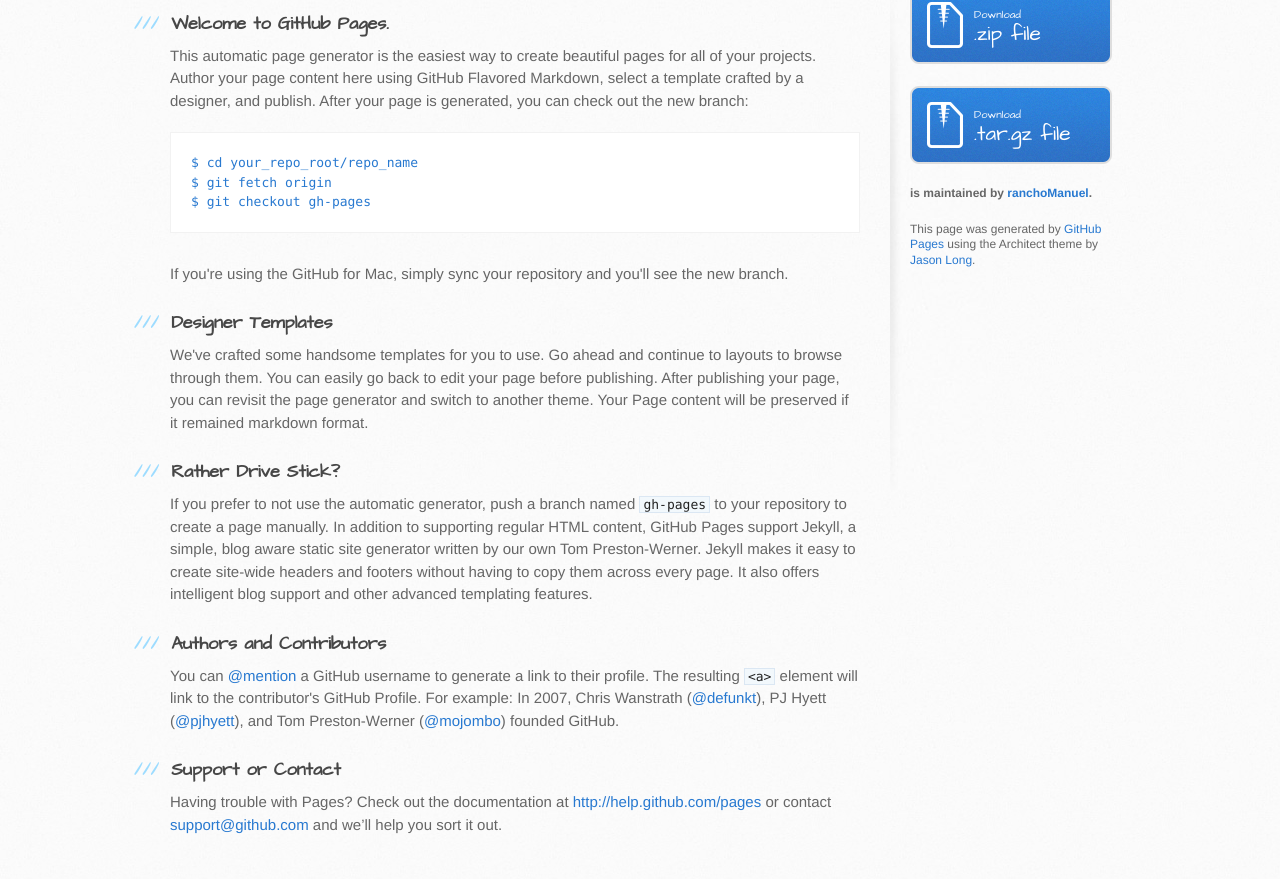
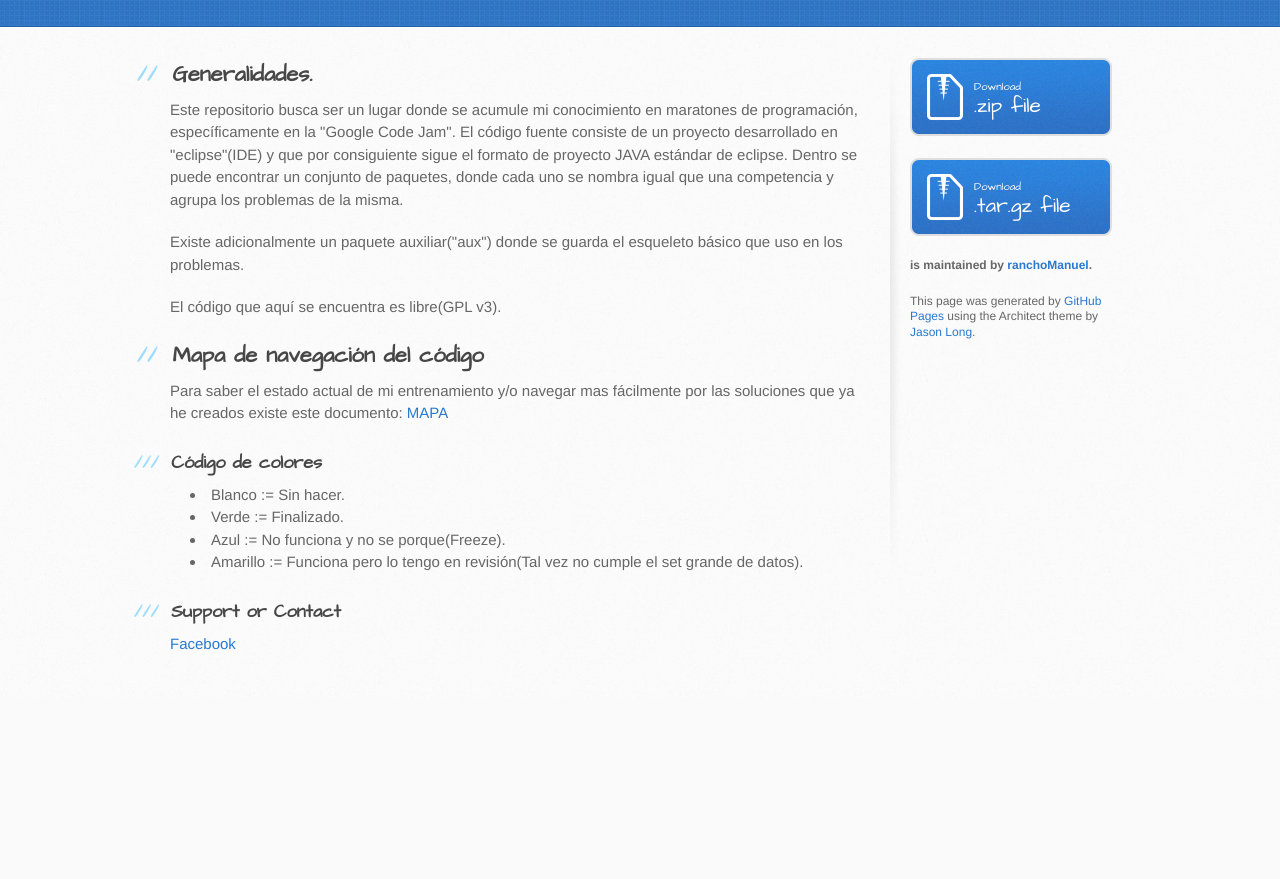
Before and after one commit to RanchoManuel/GoogleCodeJam, a plain HTML site: page index.html in a window 1280 px wide. Shown: the part 280-1159 px from the top of the page. After the commit the page ends 978 px from the top, so only its background shows below. Drawn offline with Linux system fonts and the light colour scheme.

```diff
--- a/index.html
+++ b/index.html
@@ -13,14 +13,14 @@
     <script src="//html5shiv.googlecode.com/svn/trunk/html5.js"></script>
     <![endif]-->
 
-    <title>Googlecodejam by ranchoManuel</title>
+    <title>GoogleCodeJam Training by ranchoManuel</title>
   </head>
 
   <body>
     <header>
       <div class="inner">
-        <h1>Googlecodejam</h1>
-        <h2>Problemas de entrenamiento de la Google Code Jam </h2>
+        <h1>GoogleCodeJam Training</h1>
+        <h2>Mi solución a varios problemas de la Google Code Jam.</h2>
         <a href="https://github.com/ranchoManuel/GoogleCodeJam" class="button"><small>View project on</small>GitHub</a>
       </div>
     </header>
@@ -28,37 +28,32 @@
     <div id="content-wrapper">
       <div class="inner clearfix">
         <section id="main-content">
-          <h3>
-<a name="welcome-to-github-pages" class="anchor" href="#welcome-to-github-pages"><span class="octicon octicon-link"></span></a>Welcome to GitHub Pages.</h3>
+          <h2>
+<a name="generalidades" class="anchor" href="#generalidades"><span class="octicon octicon-link"></span></a>Generalidades.</h2>
 
-<p>This automatic page generator is the easiest way to create beautiful pages for all of your projects. Author your page content here using GitHub Flavored Markdown, select a template crafted by a designer, and publish. After your page is generated, you can check out the new branch:</p>
+<p>Este repositorio busca ser un lugar donde se acumule mi conocimiento en maratones de programación, específicamente en la "Google Code Jam". El código fuente consiste de un proyecto desarrollado en "eclipse"(IDE) y que por consiguiente sigue el formato de proyecto JAVA estándar de eclipse. Dentro se puede encontrar un conjunto de paquetes, donde cada uno se nombra igual que una competencia y agrupa los problemas de la misma.</p>
 
-<pre><code>$ cd your_repo_root/repo_name
-$ git fetch origin
-$ git checkout gh-pages
-</code></pre>
+<p>Existe adicionalmente un paquete auxiliar("aux") donde se guarda el esqueleto básico que uso en los problemas.</p>
 
-<p>If you're using the GitHub for Mac, simply sync your repository and you'll see the new branch.</p>
+<p>El código que aquí se encuentra es libre(GPL v3).</p>
+
+<h2>
+<a name="mapa-de-navegaci%C3%B3n-del-c%C3%B3digo" class="anchor" href="#mapa-de-navegaci%C3%B3n-del-c%C3%B3digo"><span class="octicon octicon-link"></span></a>Mapa de navegación del código</h2>
+
+<p>Para saber el estado actual de mi entrenamiento y/o navegar mas fácilmente por las soluciones que ya he creados existe este documento: <a href="http://goo.gl/cAeh2E">MAPA</a></p>
 
 <h3>
-<a name="designer-templates" class="anchor" href="#designer-templates"><span class="octicon octicon-link"></span></a>Designer Templates</h3>
+<a name="c%C3%B3digo-de-colores" class="anchor" href="#c%C3%B3digo-de-colores"><span class="octicon octicon-link"></span></a>Código de colores</h3>
 
-<p>We've crafted some handsome templates for you to use. Go ahead and continue to layouts to browse through them. You can easily go back to edit your page before publishing. After publishing your page, you can revisit the page generator and switch to another theme. Your Page content will be preserved if it remained markdown format.</p>
-
-<h3>
-<a name="rather-drive-stick" class="anchor" href="#rather-drive-stick"><span class="octicon octicon-link"></span></a>Rather Drive Stick?</h3>
-
-<p>If you prefer to not use the automatic generator, push a branch named <code>gh-pages</code> to your repository to create a page manually. In addition to supporting regular HTML content, GitHub Pages support Jekyll, a simple, blog aware static site generator written by our own Tom Preston-Werner. Jekyll makes it easy to create site-wide headers and footers without having to copy them across every page. It also offers intelligent blog support and other advanced templating features.</p>
-
-<h3>
-<a name="authors-and-contributors" class="anchor" href="#authors-and-contributors"><span class="octicon octicon-link"></span></a>Authors and Contributors</h3>
-
-<p>You can <a href="https://github.com/blog/821" class="user-mention">@mention</a> a GitHub username to generate a link to their profile. The resulting <code>&lt;a&gt;</code> element will link to the contributor's GitHub Profile. For example: In 2007, Chris Wanstrath (<a href="https://github.com/defunkt" class="user-mention">@defunkt</a>), PJ Hyett (<a href="https://github.com/pjhyett" class="user-mention">@pjhyett</a>), and Tom Preston-Werner (<a href="https://github.com/mojombo" class="user-mention">@mojombo</a>) founded GitHub.</p>
-
-<h3>
+<ul>
+<li>Blanco   := Sin hacer.</li>
+<li>Verde    := Finalizado.</li>
+<li>Azul     := No funciona y no se porque(Freeze).</li>
+<li>Amarillo := Funciona pero lo tengo en revisión(Tal vez no cumple el set grande de datos).</li>
+</ul><h3>
 <a name="support-or-contact" class="anchor" href="#support-or-contact"><span class="octicon octicon-link"></span></a>Support or Contact</h3>
 
-<p>Having trouble with Pages? Check out the documentation at <a href="http://help.github.com/pages">http://help.github.com/pages</a> or contact <a href="mailto:support@github.com">support@github.com</a> and we’ll help you sort it out.</p>
+<p><a href="https://www.facebook.com/juan.m.gonzalez1">Facebook</a></p>
         </section>
 
         <aside id="sidebar">
```
Also changed, not shown: params.json (+1 -1 lines).
